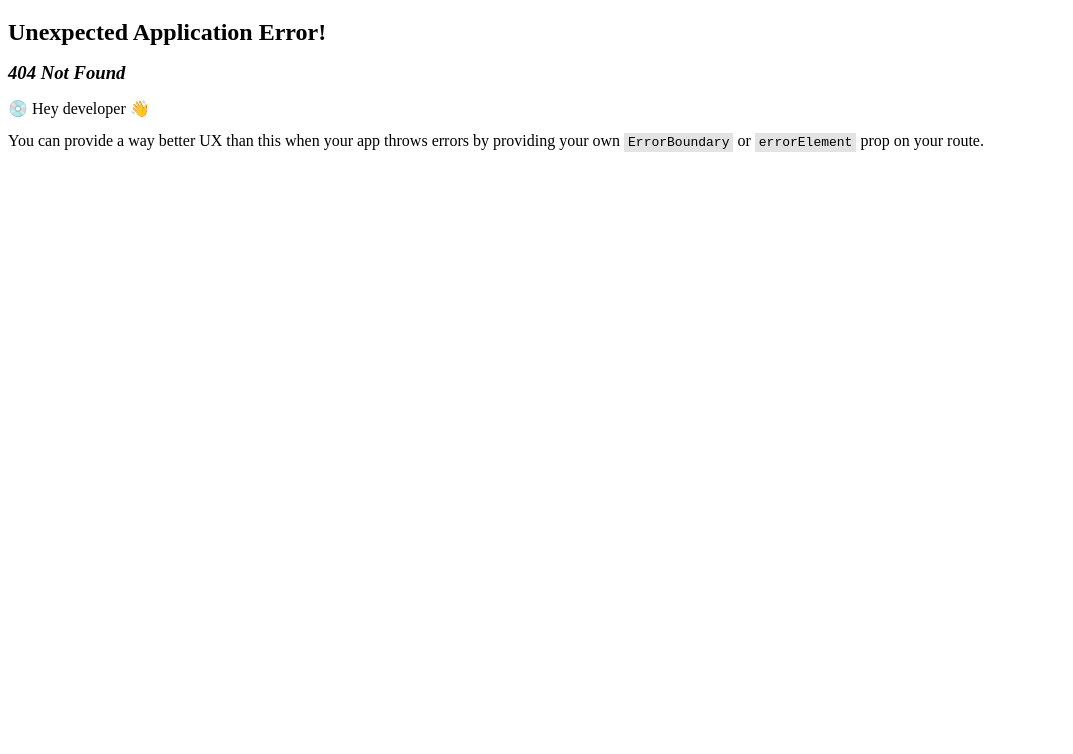
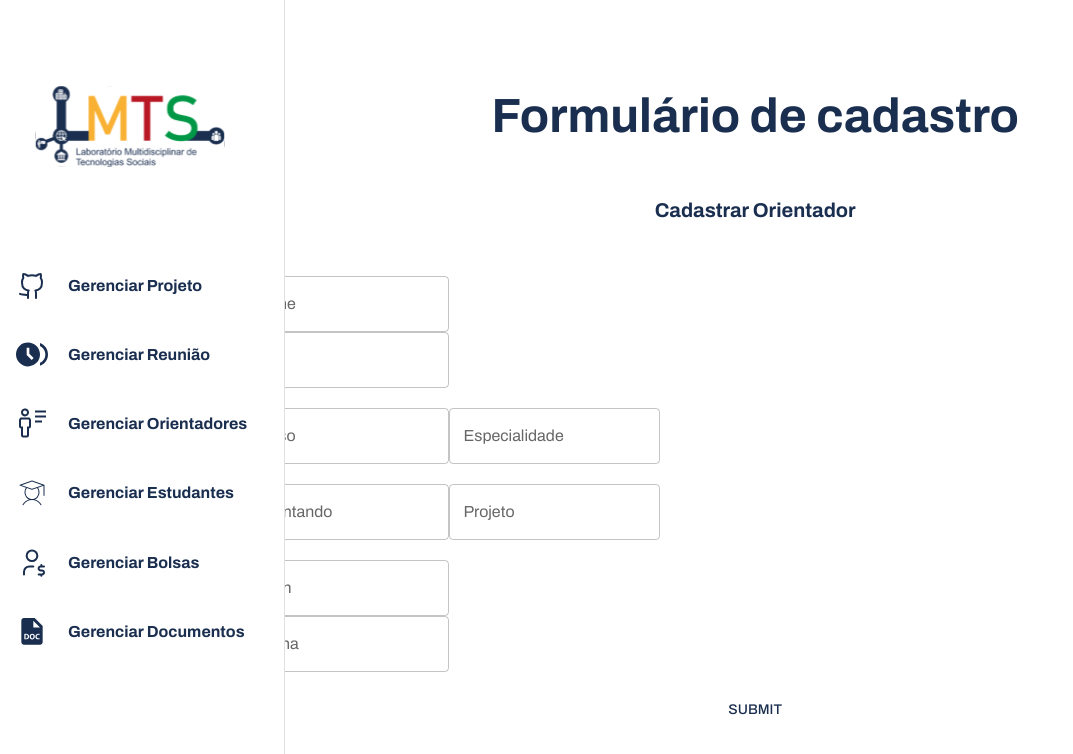
Before and after one commit to iShouldz/GELMTS, a React (Vite) app: page /orientadores/cadastrar-orientador in a window 1280 px wide. Before the commit this address had no page. Shown: the top 754 px of the page, without its empty margins (0-1073 px from the left). Built offline with nearby package versions, Linux system fonts and the light colour scheme.

Commit message:
FEAT: Estruturando a pagina de gerenciar orientador e seu formulario

```diff
--- a/src/App.jsx
+++ b/src/App.jsx
@@ -5,6 +5,7 @@ import Home from "./pages/Home/Home";
 import Estudantes from "./pages/Estudantes/Estudantes";
 import CadastrarEstudante from "./pages/CadastrarEstudante/CadastrarEstudante";
 import Orientador from "./pages/Orientador/Orientador";
+import CadastrarOrientador from "./pages/CadastrarOrientador/CadastrarOrientador";
 
 function App() {
   const router = createBrowserRouter([
@@ -18,8 +19,10 @@ function App() {
           path: "estudantes/cadastrar-estudante",
           element: <CadastrarEstudante />,
         },
+        { path: "orientadores", element: <Orientador /> },
         {
-          path: "orientadores", element: <Orientador />,
+          path: "orientadores/cadastrar-orientador",
+          element: <CadastrarOrientador />,
         }
       ],
     },
--- /dev/null
+++ b/src/components/OrientadorForm/OrientadorForm.jsx
@@ -0,0 +1,111 @@
+/* eslint-disable no-unused-vars */
+import { Button, TextField} from "@mui/material";
+import { useForm } from "react-hook-form";
+import { yupResolver } from "@hookform/resolvers/yup";
+import * as yup from "yup";
+import styles from "./orientadorForm.module.css";
+import InputTextComponent from "../UI/InputTextComponent/InputTextComponent";
+
+const schema = yup
+  .object({
+    nome: yup.string().required(),
+    cpf: yup.string().required(),
+    curso: yup.string().required(),
+    orientando: yup.string().required(),
+    especialidade: yup.string().required(),
+    projeto: yup.string().required(),
+    login: yup.string().required(),
+    senha: yup.string().required(),
+  })
+  .required();
+
+const OrientadorForm = () => {
+  const {
+    register,
+    handleSubmit,
+    control,
+    formState: { errors },
+  } = useForm({
+    resolver: yupResolver(schema),
+  });
+
+  const handleCadastrarOrientador = (data) => {
+    console.log(data);
+  };
+
+  return (
+    <form
+      onSubmit={handleSubmit(handleCadastrarOrientador)}
+      className={styles.formOrientadorContainer}
+    >
+      <div>
+        <InputTextComponent
+          name="nome"
+          label="Nome"
+          placeholder="Digite seu Nome"
+          control={control}
+        />
+        <InputTextComponent
+          name="cpf"
+          label="CPF"
+          placeholder="Digite seu CPF"
+          control={control}
+        />
+      </div>
+
+      <div>
+        <TextField
+          id="outlined-basic"
+          label="Curso"
+          placeholder="Selecione seu curso"
+          variant="outlined"
+          {...register("curso")}
+        />
+        <TextField
+          id="outlined-basic"
+          label="Especialidade"
+          placeholder="Digite sua especialidade"
+          variant="outlined"
+          {...register("especialidade")}
+        />
+      </div>
+
+      <div>
+        <TextField
+          id="outlined-basic"
+          label="Orientando"
+          placeholder="Selecione seu(s) orientando(s)"
+          variant="outlined"
+          {...register("orientando")}
+        />
+        <TextField
+          id="outlined-basic"
+          label="Projeto"
+          placeholder="Selecione o projeto"
+          variant="outlined"
+          {...register("projeto")}
+        />
+      </div>
+
+      <div>
+        <InputTextComponent
+          name="login"
+          label="Login"
+          placeholder="Digite o Login"
+          control={control}
+        />
+
+        <InputTextComponent
+          name="senha"
+          label="Senha"
+          placeholder="Digite a senha"
+          control={control}
+        />
+      </div>
+
+      <Button type="submit">Submit</Button>
+    </form>
+  );
+};
+
+export default OrientadorForm;
--- /dev/null
+++ b/src/components/OrientadorForm/orientadorForm.module.css
@@ -0,0 +1,5 @@
+.formOrientadorContainer{
+    display: flex;
+    flex-direction: column;
+    gap: 20px;
+}
--- /dev/null
+++ b/src/pages/CadastrarOrientador/CadastrarOrientador.jsx
@@ -0,0 +1,31 @@
+import  { Typography } from "@mui/material";
+import styles from "./cadastrarOrientador.module.css";
+import OrientadorForm from "../../components/OrientadorForm/OrientadorForm";
+
+const CadastrarOrientador = () => {
+    return (
+        <section className={styles.FormularioOrientadorContainer}>
+            <Typography
+                variant="h3"
+                fontWeight="bold"
+                sx={{ display: "flex", justifyContent: "center", marginTop: "10vh" }}
+                color="primary.main"
+            >
+                Formulário de cadastro
+            </Typography>
+
+            <Typography
+                variant="h6"
+                fontWeight="bold"
+                sx={{ display: "flex", justifyContent: "center" }}
+                color="primary.main"
+            >
+                Cadastrar Orientador
+            </Typography>
+
+            <OrientadorForm />
+        </section>
+    )
+}
+
+export default CadastrarOrientador;
--- /dev/null
+++ b/src/pages/CadastrarOrientador/cadastrarOrientador.module.css
@@ -0,0 +1,6 @@
+.FormularioOrientadorContainer {
+    margin-left: 18vw;
+    display: flex;
+    flex-direction: column;
+    gap: 50px;
+}
```
